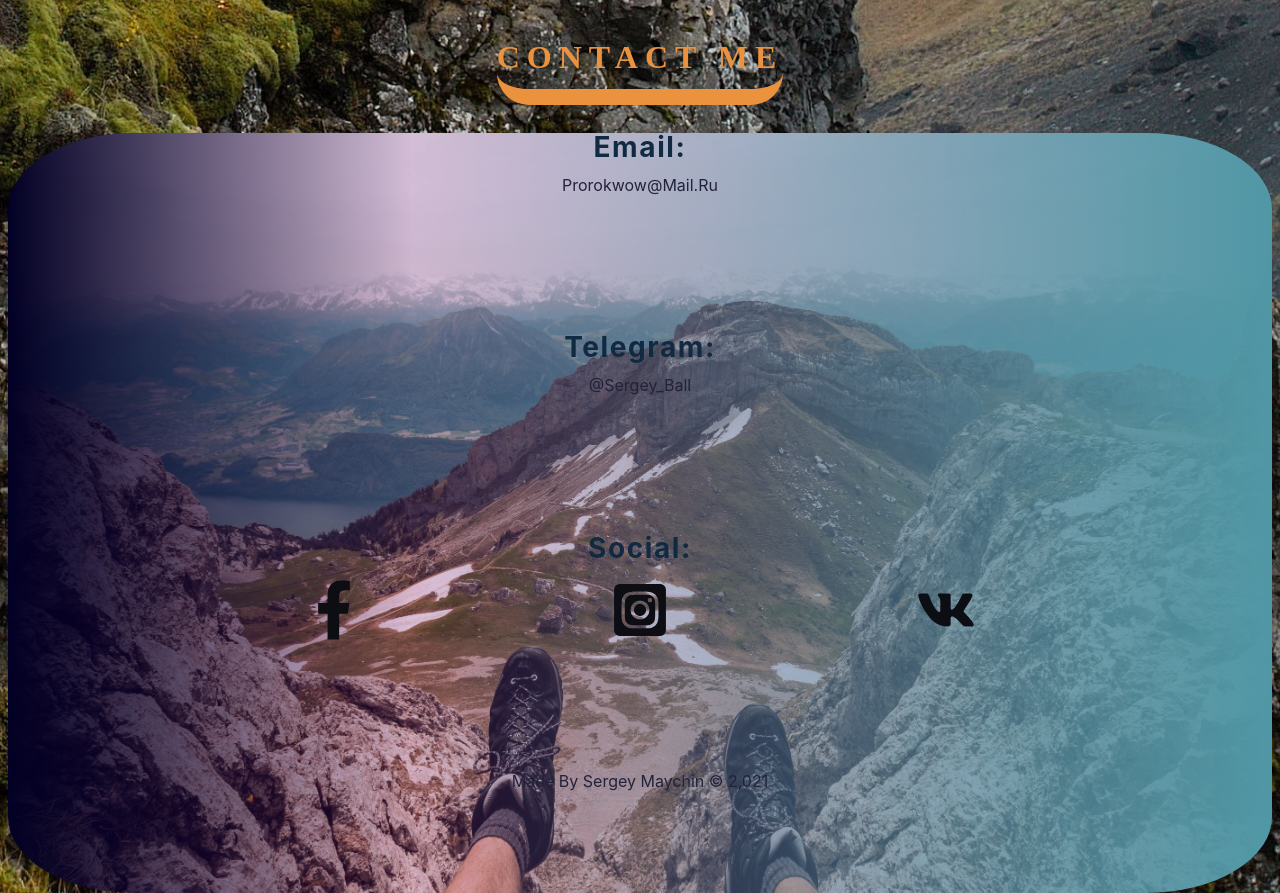
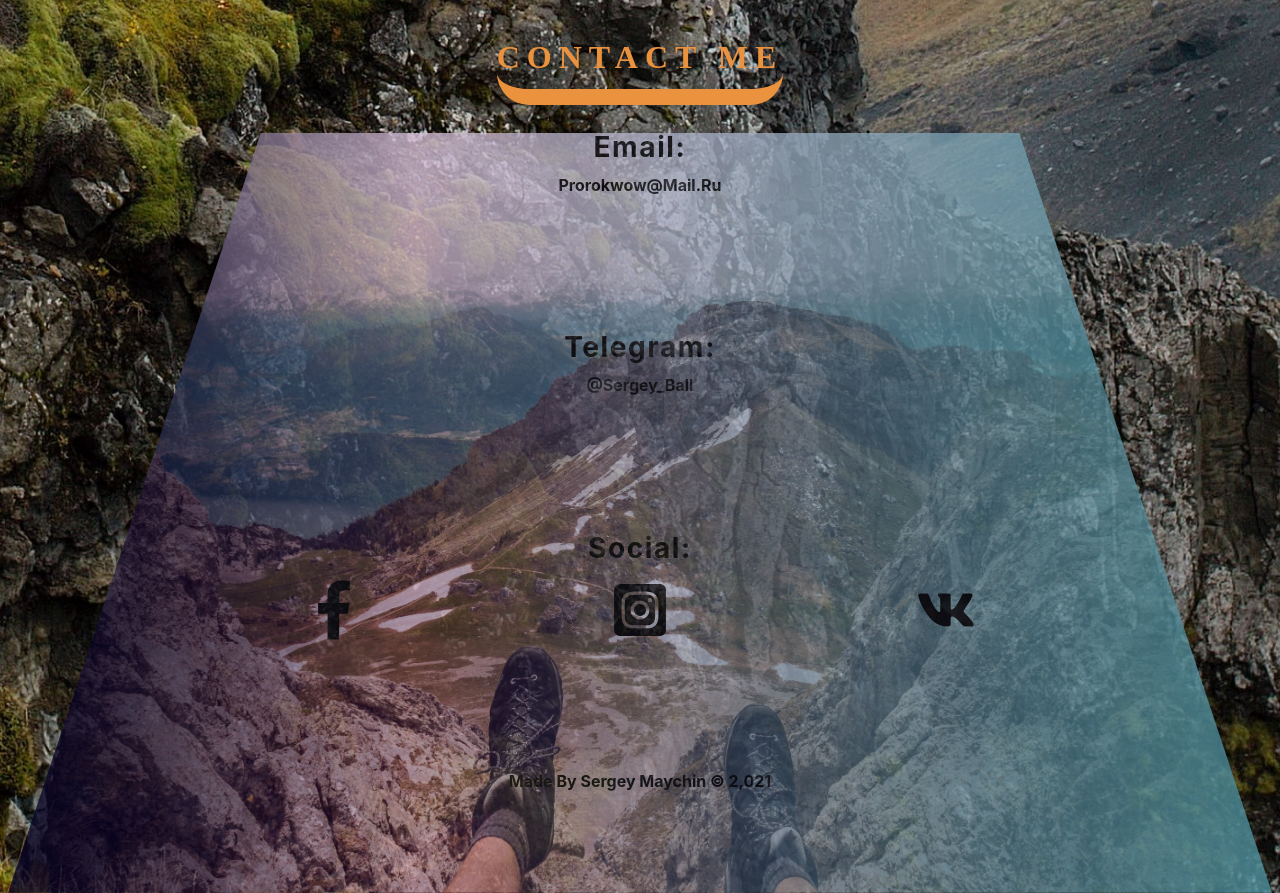
Before and after one commit to matt6852/portfolio, a React (Create React App) app: page / in a window 1280 px wide. Shown: the part 2460-3353 px from the top of the page. Built offline with nearby package versions, Linux system fonts and the light colour scheme.

Commit message:
csschanged clip path

```diff
--- a/src/App.js
+++ b/src/App.js
@@ -5,7 +5,7 @@ import Section from "./components/section"
 import Projects from "./components/projects"
 import Footer from "./components/contacts"
 import React from "react";
-import { BrowserRouter as Router, Switch, Route, Link } from "react-router-dom";
+import { BrowserRouter as Router, Switch, Route,  } from "react-router-dom";
 // import Card from "./components/card"
 import { projects } from "./data";
 
--- a/src/components/contacts.js
+++ b/src/components/contacts.js
@@ -3,7 +3,6 @@ import { FaFacebookF, FaInstagramSquare, FaVk } from "react-icons/fa";
 
 const contacts = () => {
   const time = new Date().getFullYear().toLocaleString().replace(/\s/g, "");
-  console.log(time);
   return (
     <div id="contacts">
       <div className="projects__title">
--- a/src/components/section.js
+++ b/src/components/section.js
@@ -1,6 +1,5 @@
 import React from 'react'
 import {
-  FaMehRollingEyes,
   FaCss3Alt,
   FaHtml5,
   FaSass,
--- a/src/index.css
+++ b/src/index.css
@@ -154,6 +154,10 @@ nav {
   height: 40px;
   color: var(--clr-primary-8);
 }
+.logo:active {
+  height: 40px;
+  color: var(--clr-primary-8);
+}
 .links a {
   color: #fff;
   font-size: 1rem;
@@ -229,7 +233,6 @@ nav {
   color: #f2e9e4;
   align-items: center;
   backface-visibility: hidden;
-
 }
 
 .banner-main h1 {
@@ -245,9 +248,9 @@ nav {
 .sun {
   display: none;
 }
- .clouds{
-   display: none;
- }
+.clouds {
+  display: none;
+}
 h1 {
   letter-spacing: 3px;
   text-transform: uppercase;
@@ -556,7 +559,6 @@ h1 {
     padding-top: 3rem;
     font-size: 2rem;
     color: #e4f7f2;
-
   }
 }
 /* end of about */
@@ -625,7 +627,6 @@ h1 {
 /* Do an horizontal flip when you move the mouse over the flip box container */
 .flip-card:hover .flip-card-inner {
   transform: rotateY(180deg);
-
 }
 
 /* Position the front and back side */
@@ -639,13 +640,11 @@ h1 {
   backface-visibility: hidden;
   border-radius: 25%;
   overflow: hidden;
-
 }
 
 /* Style the front side (fallback if image is missing) */
 .flip-card-front {
   background-color: #a39991c5;
-
 }
 
 /* Style the back side */
@@ -716,28 +715,43 @@ h1 {
   background: transparent;
 }
 
-.contacts__center{
+.contacts__center {
   text-align: center;
-  background: linear-gradient(90deg, rgba(2,0,36,1) 0%, rgba(117,28,147,0.24163168685442926) 32%, rgb(80, 151, 165) 100%), url(./assets/footer.jpg) center/cover no-repeat;
-  min-width: 40vw;
+  background: linear-gradient(
+      90deg,
+      rgba(2, 0, 36, 1) 0%,
+      rgba(117, 28, 147, 0.24163168685442926) 32%,
+      rgb(80, 151, 165) 100%
+    ),
+    url(./assets/footer.jpg) center/cover no-repeat;
+  min-width: 50vw;
   min-height: 95vh;
-  border-radius: 10%;
+
+  clip-path: polygon(20% 0%, 80% 0%, 100% 100%, 0% 100%);
+  opacity: 0.77;
 }
-
-.footer_flex{
+.contacts__center p {
+  color: #0d0d14;
+  font-weight: bold;
+}
+.contacts__center h3 {
+  color: #0d0d14;
+  font-weight: bold;
+}
+.footer_flex {
   height: 80vh;
   display: flex;
   flex-direction: column;
   justify-content: space-between;
   align-items: center;
 }
-.socila-flex{
+.socila-flex {
   min-width: 90vw;
   display: flex;
   justify-content: space-evenly;
 }
-.socila-flex a{
-  color:#0d0d14
+.socila-flex a {
+  color: #0d0d14;
 }
 
 /*
```
